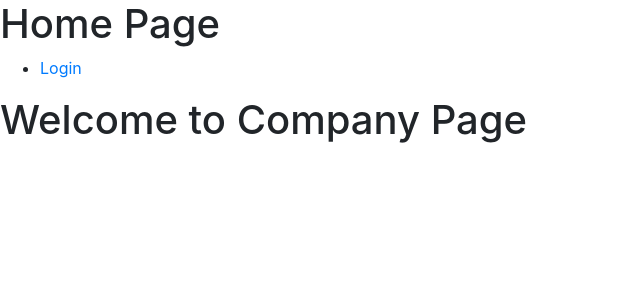
After one commit to MuhammadIlyas269/Campus-Recuritment-Managment-System-, a Django app: page /core/accounts/company/me/ in a window 1280 px wide. The commit adds this page. Shown: the top 300 px of the page, without its empty margins (0-640 px from the left). Run offline with Django 3.2, Linux system fonts and the light colour scheme; some libraries are stand-ins or nearby versions.

Commit message:
Fix Login Redirect Url in settings

```diff
--- a/CRMS/CRMS/settings.py
+++ b/CRMS/CRMS/settings.py
@@ -11,6 +11,7 @@ https://docs.djangoproject.com/en/3.1/ref/settings/
 """
 
 from pathlib import Path
+
 
 # Build paths inside the project like this: BASE_DIR / 'subdir'.
 BASE_DIR = Path(__file__).resolve().parent.parent
@@ -109,7 +110,8 @@ AUTH_PASSWORD_VALIDATORS = [
 
 AUTH_USER_MODEL = 'core.User'
 
-LOGIN_REDIRECT_URL = 'core:home'
+LOGIN_REDIRECT_URL = 'core:REDIRECT_VIEW'
+
 LOGOUT_REDIRECT_URL = 'core:login'
 
 # Internationalization
--- a/CRMS/CRMS/urls.py
+++ b/CRMS/CRMS/urls.py
@@ -13,10 +13,14 @@ Including another URLconf
     1. Import the include() function: from django.urls import include, path
     2. Add a URL to urlpatterns:  path('blog/', include('blog.urls'))
 """
+from os import name
 from django.contrib import admin
 from django.urls import path,include
 
+
+
+
 urlpatterns = [
-    path('admin/', admin.site.urls),
+    path('admin/', admin.site.urls,),
     path('core/',include('core.urls')),
 ]
--- a/CRMS/core/templates/base.html
+++ b/CRMS/core/templates/base.html
@@ -21,11 +21,11 @@
         <li><a href = "{% url 'core:login' %}">Login</a></li>
         {% endif %}
     </ul>
-    {% if user.is_authenticated and user.is_student %}
+    {% comment %} {% if user.is_authenticated and user.is_student %}
         <h1>Student Page</h1>
     {% elif user.is_authenticated and user.is_company %}
         <h1>Company Page</h1>
-    {% endif %}
+    {% endif %} {% endcomment %}
 
     {% block content %}
 
--- /dev/null
+++ b/CRMS/core/templates/companyPage.html
@@ -0,0 +1,5 @@
+{% extends 'base.html'%}
+
+{% block content%}
+    <h1>Welcome to Company Page</h1>
+{% endblock %}
--- /dev/null
+++ b/CRMS/core/templates/studentPage.html
@@ -0,0 +1,5 @@
+{% extends 'base.html'%}
+
+{% block content%}
+    <h1>Welcome to Student Page</h1>
+{% endblock %}
--- a/CRMS/core/urls.py
+++ b/CRMS/core/urls.py
@@ -1,9 +1,11 @@
 from django.urls import path, include
 from .views import(
      Home, SignupView, StudentSignupView,CompanySignupView,
+     StudentPage,CompanyPage,REDIRECT_VIEW,
 )
 from django.conf import settings
 from django.conf.urls.static import static
+from django.contrib import admin
 
 #create urls here
 
@@ -15,6 +17,14 @@ urlpatterns = [
     path('accounts/signup/student/', StudentSignupView.as_view(), name='student_signup'),
     path('accounts/signup/company/', CompanySignupView.as_view(), name='company_signup'),
 
+    path('redirect/', REDIRECT_VIEW, name='REDIRECT_VIEW'),
+
+    path('accounts/student/me/',StudentPage.as_view(), name='student_page'),
+    path('accounts/company/me/',CompanyPage.as_view(), name='company_page'),
+    path('admin/', admin.site.urls, name='admin_page'),
+
+
+
 
 ]
 if settings.DEBUG:
--- a/CRMS/core/views.py
+++ b/CRMS/core/views.py
@@ -10,11 +10,28 @@ from .models import (
 
 # Create your views here.
 
+def REDIRECT_VIEW(request):
+    if request.user.is_student:
+        return redirect('core:student_page')
+    elif request.user.is_company:
+        return redirect('core:company_page')
+    elif request.user.is_superuser:
+        return redirect('http://127.0.0.1:8000/admin/')
+
+
+class StudentPage(TemplateView):
+    template_name = 'studentPage.html'
+
+class CompanyPage(TemplateView):
+    template_name = 'companyPage.html'
+
 class Home(TemplateView):
     template_name = 'base.html'
 
+
 class SignupView(TemplateView):
     template_name = 'registration/signup.html'
+
 
 class StudentSignupView(CreateView):
     model = User
@@ -30,6 +47,7 @@ class StudentSignupView(CreateView):
         login(self.request, user)
         return redirect('core:home')
 
+
 class CompanySignupView(CreateView):
     model = User
     form_class = CompanySignupForm
```
